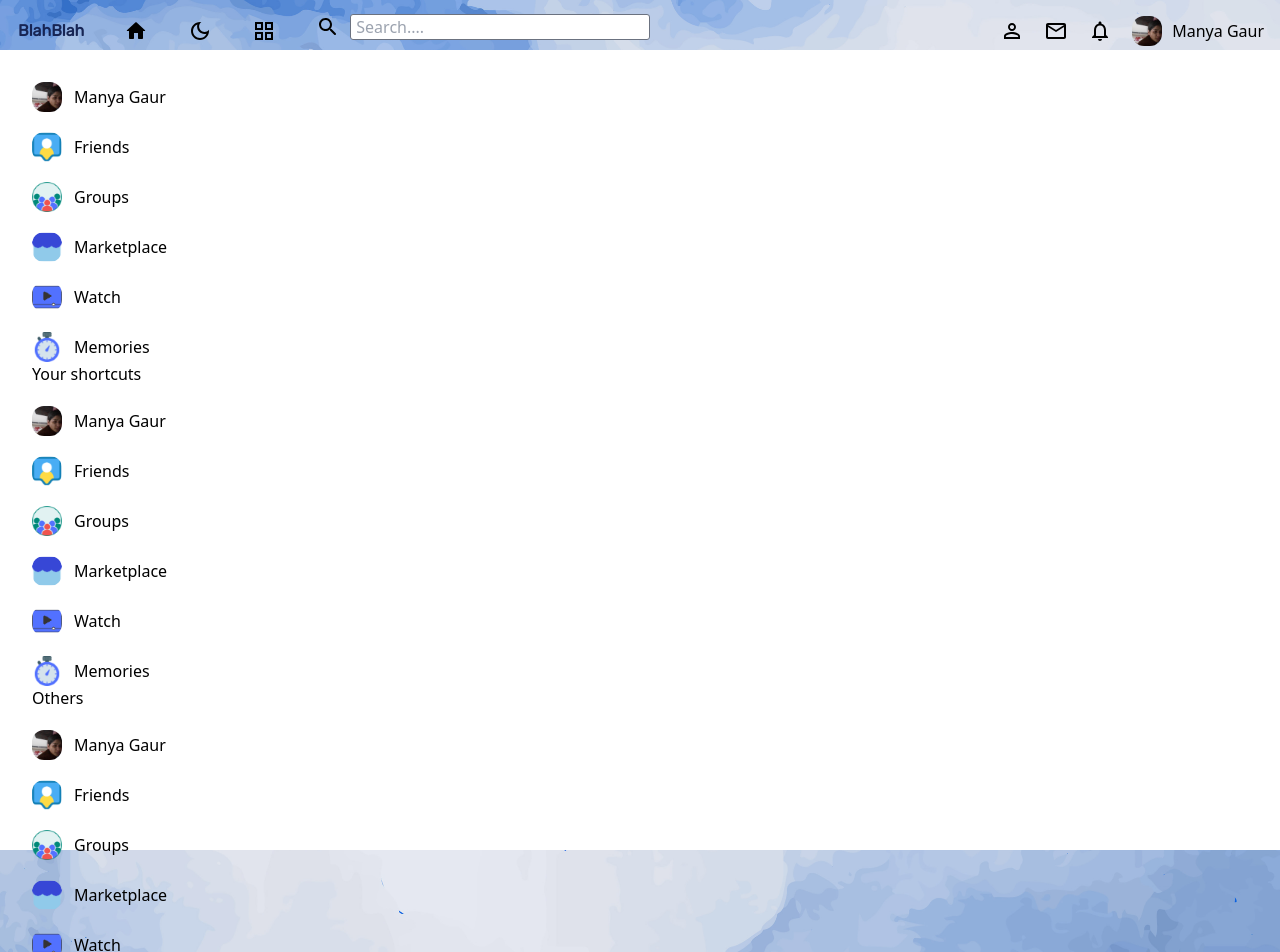
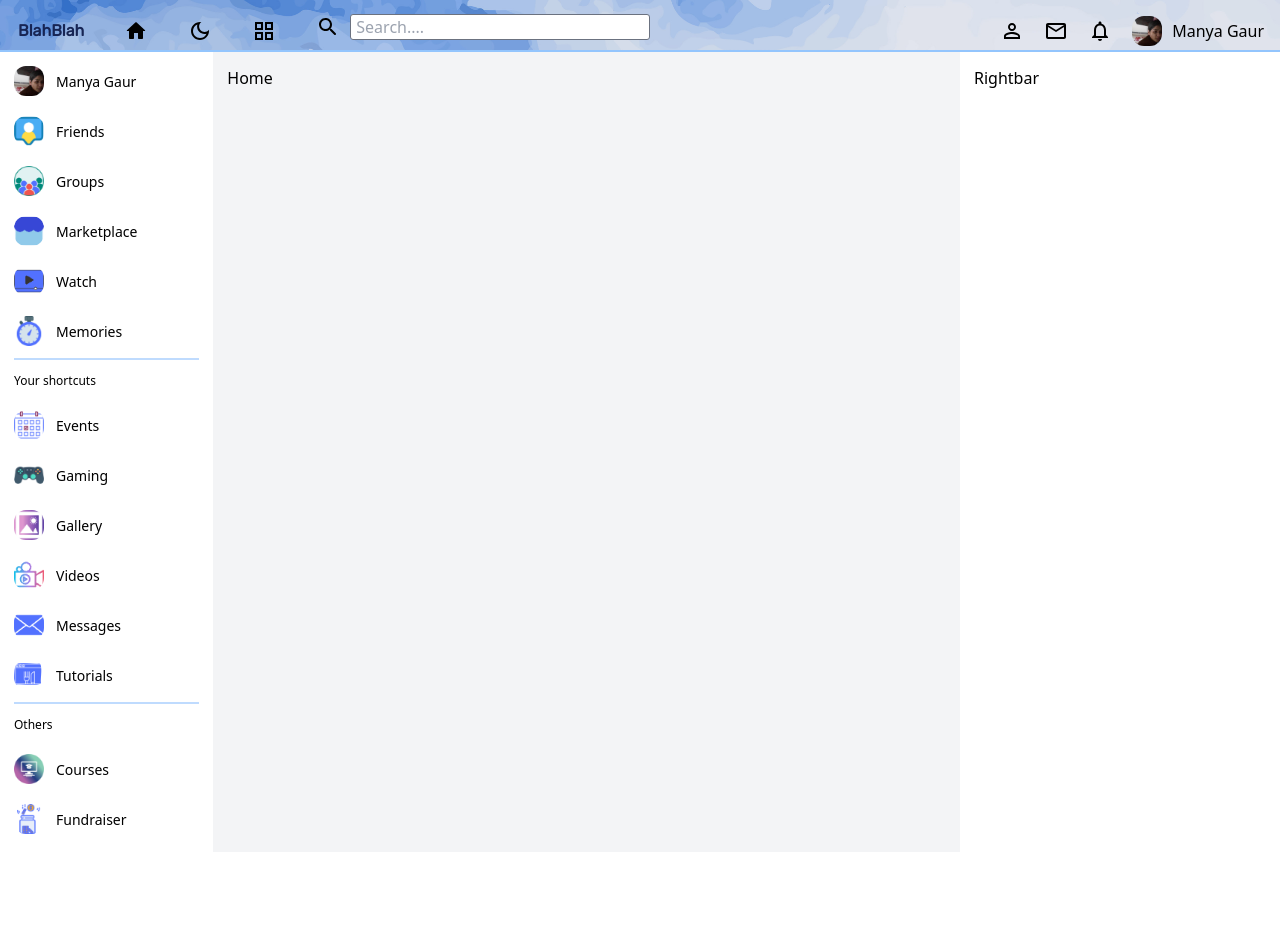
Before and after one commit to manyagaur/BlahBlah, a React (Vite) app in the folder Blah-Blah-Front-V2/: page / in a window 1280 px wide. Shown: the top 952 px of the page. After the commit the page ends 852 px from the top, so only its background shows below. Built offline with nearby package versions, Linux system fonts and the light colour scheme.

Commit message:
made improvements

```diff
--- a/Blah-Blah-Front-V2/src/App.jsx
+++ b/Blah-Blah-Front-V2/src/App.jsx
@@ -18,6 +18,7 @@ function App() {
         <Route path= '/' element= {<Home/>}/>
         <Route path= '/login' element= {<Login/>}/>
         <Route path= '/register' element= {<Register/>}/>
+        <Route path= '/home' element= {<Home/>}/>
       </Routes>
     </BrowserRouter>
   )
--- a/Blah-Blah-Front-V2/src/components/home/home.jsx
+++ b/Blah-Blah-Front-V2/src/components/home/home.jsx
@@ -2,6 +2,7 @@ import React, { useState } from "react";
 import { useNavigate } from 'react-router-dom';
 import Navbar from "../navbar/navbar";
 import Leftbar from "../leftbar/leftbar";
+import Rightbar from "../rightbar/rightbar";
 
 function Home(){
     const nav = useNavigate();
@@ -10,8 +11,11 @@ function Home(){
 
         <>
         <Navbar/>
-        <div className="h-screen bg-white">
-            <Leftbar/>
+        <hr className="border border-blue-300"></hr>
+        <div className="h-screen bg-white grid grid-cols-12">
+            <div className="hidden sm:block col-span-2"><Leftbar/></div>
+            <div className="col-span-7 p-[14px] bg-gray-100">Home</div>
+            <div className="col-span-3 p-[14px]"><Rightbar/></div>
         </div>
         </>
     )
--- /dev/null
+++ b/Blah-Blah-Front-V2/src/components/leftbar/leftbar.css
@@ -0,0 +1,3 @@
+span{
+
+}
--- a/Blah-Blah-Front-V2/src/components/leftbar/leftbar.jsx
+++ b/Blah-Blah-Front-V2/src/components/leftbar/leftbar.jsx
@@ -12,12 +12,13 @@ import Messages from '../../assets/10.png';
 import Tutorials from '../../assets/11.png';
 import Courses from '../../assets/12.png';
 import Fund from '../../assets/13.png';
+import '../leftbar/leftbar.css'
 
 function Leftbar(){
     return(
         <>
-        <div className="leftbar p-[12px]">
-            <div className="container p-[20px]">
+        <div className="leftbar p-[6px]">
+            <div className="container p-[8px]">
                 <div className="menu flex flex-col gap-[20px]">
                     <div className="user flex items-center gap-[12px]">
                         <img
@@ -25,119 +26,98 @@ function Leftbar(){
                         src={userImg}
                         alt="User image">
                         </img>
-                        <span>Manya Gaur</span>
+                        <span className='text-[14px]'>Manya Gaur</span>
                     </div>
                     <div className='item flex items-center gap-[12px]'>
                         <img
                         className='w-[30px] h-[30px] rounded-xl object-cover'
                         src={Friends} alt = ''></img>
-                        <span>Friends</span>
+                        <span className='text-[14px]'>Friends</span>
                     </div>
                     <div className='item flex items-center gap-[12px]'>
                         <img
                         className='w-[30px] h-[30px] rounded-xl object-cover'
                         src={Groups} alt = ''></img>
-                        <span>Groups</span>
+                        <span className='text-[14px]'>Groups</span>
                     </div>
                     <div className='item flex items-center gap-[12px]'>
                         <img
                         className='w-[30px] h-[30px] rounded-xl object-cover'
                         src={Market} alt = ''></img>
-                        <span>Marketplace</span>
+                        <span className='text-[14px]'>Marketplace</span>
                     </div>
                     <div className='item flex items-center gap-[12px]'>
                         <img
                         className='w-[30px] h-[30px] rounded-xl object-cover'
                         src={Watch} alt = ''></img>
-                        <span>Watch</span>
+                        <span className='text-[14px]'>Watch</span>
                     </div>
                     <div className='item flex items-center gap-[12px]'>
                         <img
                         className='w-[30px] h-[30px] rounded-xl object-cover'
                         src={Memories} alt = ''></img>
-                        <span>Memories</span>
+                        <span className='text-[14px]'>Memories</span>
                     </div>
                 </div>
+
+                <hr className='border border-blue-200 my-[12px]'/>
                 <div className="menu flex flex-col gap-[20px]">
-                    <span>Your shortcuts</span>
+                    <span className='text-[12px]'>Your shortcuts</span>
                     <div className="user flex items-center gap-[12px]">
                         <img
                         className='w-[30px] h-[30px] rounded-xl object-cover'
-                        src={userImg}
+                        src={Events}
                         alt="User image">
                         </img>
-                        <span>Manya Gaur</span>
+                        <span className='text-[14px]'>Events</span>
                     </div>
                     <div className='item flex items-center gap-[12px]'>
                         <img
                         className='w-[30px] h-[30px] rounded-xl object-cover'
-                        src={Friends} alt = ''></img>
-                        <span>Friends</span>
+                        src={Gaming} alt = ''></img>
+                        <span className='text-[14px]'>Gaming</span>
                     </div>
                     <div className='item flex items-center gap-[12px]'>
                         <img
                         className='w-[30px] h-[30px] rounded-xl object-cover'
-                        src={Groups} alt = ''></img>
-                        <span>Groups</span>
+                        src={Gallery} alt = ''></img>
+                        <span className='text-[14px]'>Gallery</span>
                     </div>
                     <div className='item flex items-center gap-[12px]'>
                         <img
                         className='w-[30px] h-[30px] rounded-xl object-cover'
-                        src={Market} alt = ''></img>
-                        <span>Marketplace</span>
+                        src={Videos} alt = ''></img>
+                        <span className='text-[14px]'>Videos</span>
                     </div>
                     <div className='item flex items-center gap-[12px]'>
                         <img
                         className='w-[30px] h-[30px] rounded-xl object-cover'
-                        src={Watch} alt = ''></img>
-                        <span>Watch</span>
+                        src={Messages} alt = ''></img>
+                        <span className='text-[14px]'>Messages</span>
                     </div>
                     <div className='item flex items-center gap-[12px]'>
                         <img
                         className='w-[30px] h-[30px] rounded-xl object-cover'
-                        src={Memories} alt = ''></img>
-                        <span>Memories</span>
+                        src={Tutorials} alt = ''></img>
+                        <span className='text-[14px]'>Tutorials</span>
                     </div>
                 </div>
+                <hr className='border border-blue-200 my-[12px]'/>
                 <div className="menu flex flex-col gap-[20px]">
-                    <span>Others</span>
+                    <span className='text-[12px]'>Others</span>
                     <div className="user flex items-center gap-[12px]">
                         <img
                         className='w-[30px] h-[30px] rounded-xl object-cover'
-                        src={userImg}
+                        src={Courses}
                         alt="User image">
                         </img>
-                        <span>Manya Gaur</span>
+                        <span className='text-[14px]'>Courses</span>
                     </div>
                     <div className='item flex items-center gap-[12px]'>
                         <img
                         className='w-[30px] h-[30px] rounded-xl object-cover'
-                        src={Friends} alt = ''></img>
-                        <span>Friends</span>
-                    </div>
-                    <div className='item flex items-center gap-[12px]'>
-                        <img
-                        className='w-[30px] h-[30px] rounded-xl object-cover'
-                        src={Groups} alt = ''></img>
-                        <span>Groups</span>
-                    </div>
-                    <div className='item flex items-center gap-[12px]'>
-                        <img
-                        className='w-[30px] h-[30px] rounded-xl object-cover'
-                        src={Market} alt = ''></img>
-                        <span>Marketplace</span>
-                    </div>
-                    <div className='item flex items-center gap-[12px]'>
-                        <img
-                        className='w-[30px] h-[30px] rounded-xl object-cover'
-                        src={Watch} alt = ''></img>
-                        <span>Watch</span>
-                    </div>
-                    <div className='item flex items-center gap-[12px]'>
-                        <img
-                        className='w-[30px] h-[30px] rounded-xl object-cover'
-                        src={Memories} alt = ''></img>
-                        <span>Memories</span>
+                        src={Fund} alt = ''></img>
+                        <span className='text-[14px]'>Fundraiser</span>
                     </div>
                 </div>
             </div>
--- a/Blah-Blah-Front-V2/src/components/login/login.jsx
+++ b/Blah-Blah-Front-V2/src/components/login/login.jsx
@@ -30,7 +30,8 @@ function Login() {
                 backgroundSize: 'cover',
                 transition: 'background-image 0.3s ease-in-out',
               }}
-              >Login</button>
+              >
+                Login</button>
             </div>
           </div>
         </div>
```
